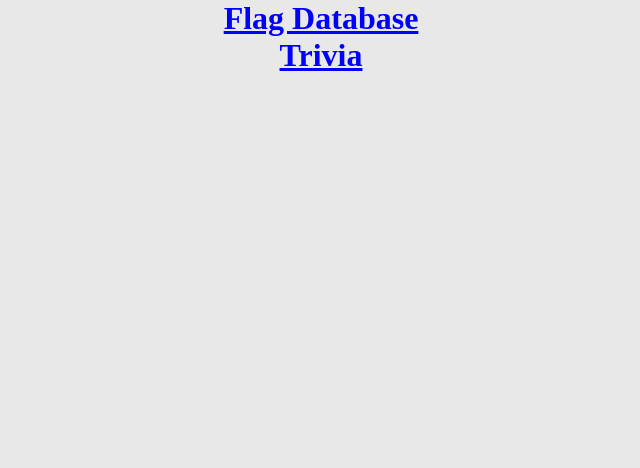
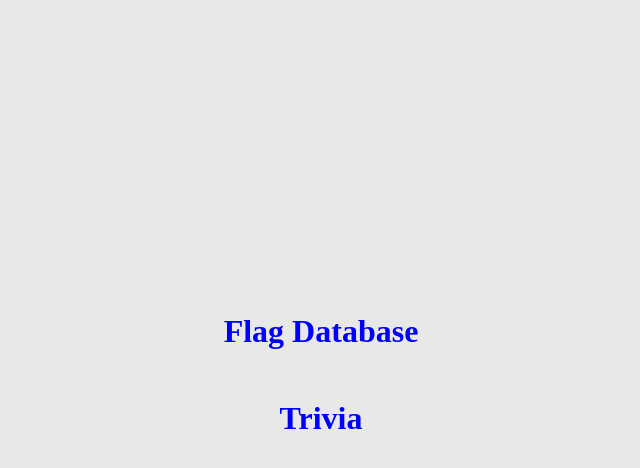
Before and after one commit to MikeMelchior/flags, a React (Create React App) app: page / in a window 1280 px wide. Shown: the top 468 px of the page, without its empty margins (319-959 px from the left). Built offline with nearby package versions, Linux system fonts and the light colour scheme.

Commit message:
style homepage

```diff
--- a/src/styles.css
+++ b/src/styles.css
@@ -13,6 +13,12 @@ html {
   background-color: #e8e8e8;
 }
 
+.homepage {
+  height: 100vh;
+  display: grid;
+  place-items: center;
+}
+
 .home > a {
   position: absolute;
   font-size: 20px;
@@ -24,6 +30,7 @@ html {
 h1 {
   text-align: center;
   color: rgb(52, 86, 93);
+  margin: 0 0 50px 0;
 }
 
 .list {
@@ -40,6 +47,7 @@ h1 {
 a,
 a:visited {
   color: blue;
+  text-decoration: none;
 }
 
 .flag {
```
